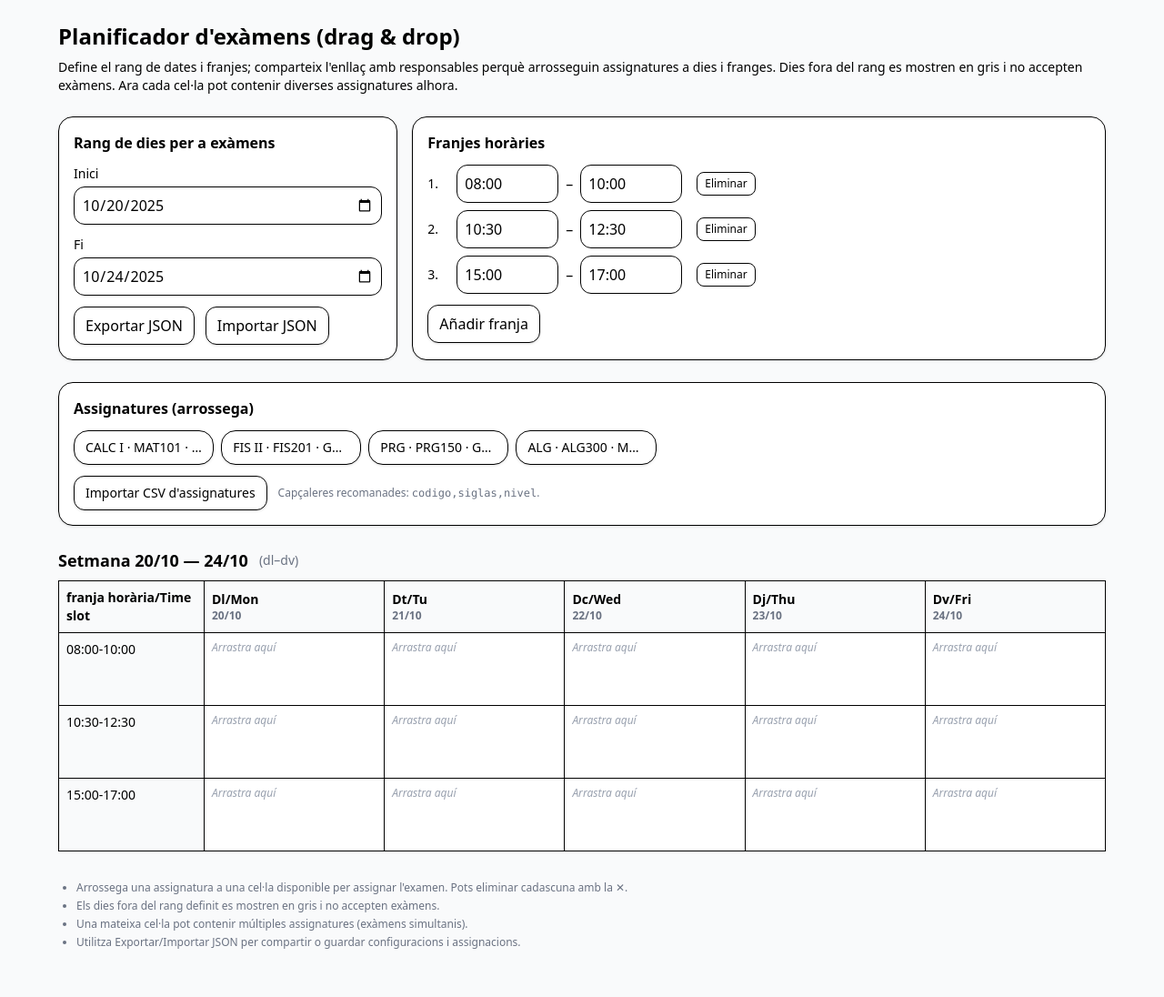
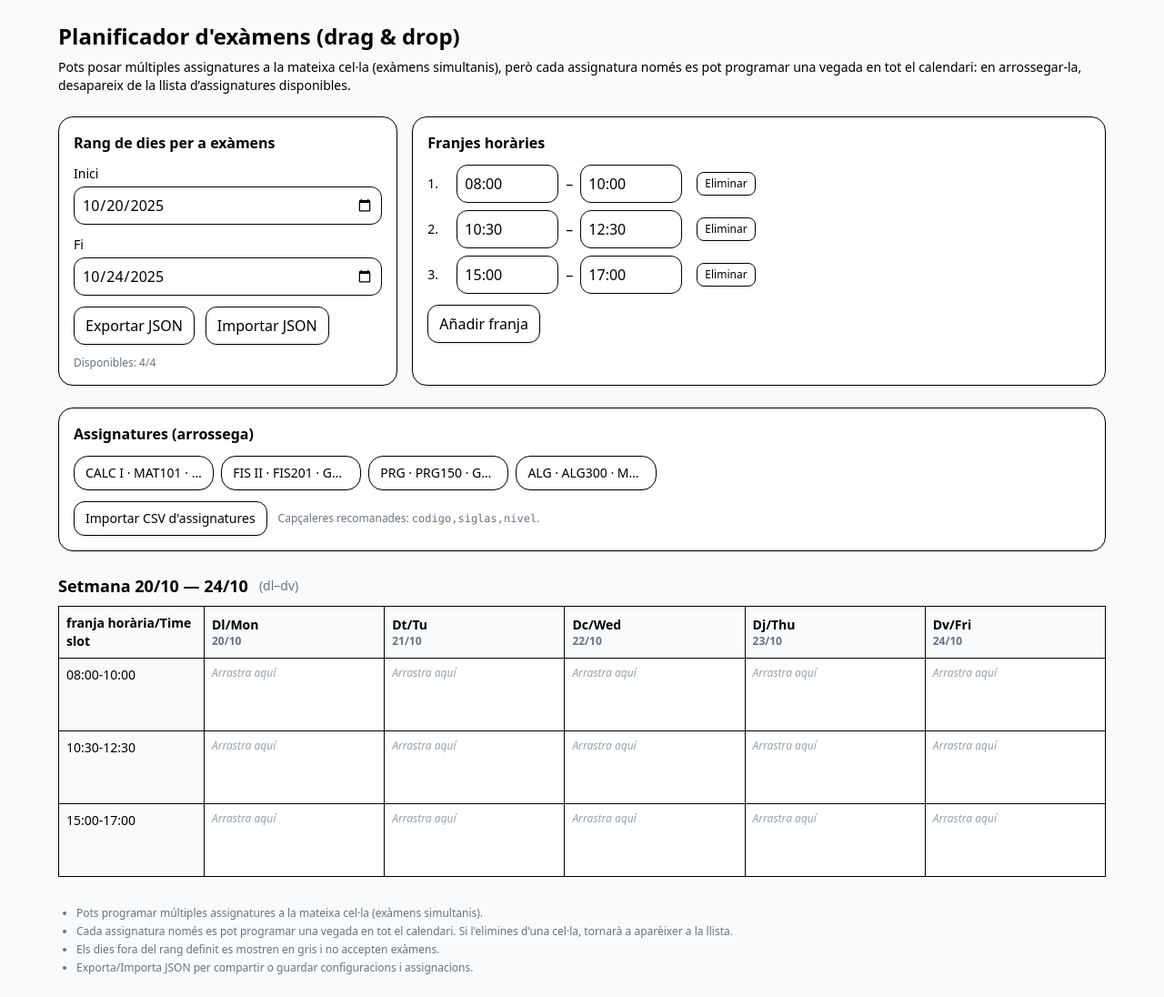
Before and after one commit to sambrocindrela-ctrl/exam-planner, a React (Vite) app: page / in a window 1280 px wide. Shown: the whole page at 91% size. Before the commit the page ends 1068 px from the top, so only its background shows below. Built offline with nearby package versions, Linux system fonts and the light colour scheme.

Commit message:
rule: cada asignatura solo una vez; oculta en bandeja al usar

```diff
--- a/src/ExamPlanner.tsx
+++ b/src/ExamPlanner.tsx
@@ -46,7 +46,7 @@ interface TimeSlot {
   start: string;
   end: string;
 }
-// ahora: clave de celda -> lista de subjectIds
+// Múltiples por celda: "YYYY-MM-DD|slotIndex" -> lista de subjectIds
 type AssignedMap = Record<string, string[]>;
 
 /* ---------- Draggable chip ---------- */
@@ -134,7 +134,7 @@ function DropCell({
 
 /* ---------- Main component ---------- */
 export default function ExamPlanner() {
-  // Asignaturas demo (puedes cargarlas por CSV)
+  // Asignaturas (puedes cargarlas por CSV)
   const [subjects, setSubjects] = useState<Subject[]>([
     { id: "mat101", codigo: "MAT101", siglas: "CALC I", nivel: "GRAU" },
     { id: "fis201", codigo: "FIS201", siglas: "FIS II", nivel: "GRAU" },
@@ -155,7 +155,7 @@ export default function ExamPlanner() {
     { start: "15:00", end: "17:00" },
   ]);
 
-  // Map de asignaciones: "YYYY-MM-DD|slotIndex" -> lista de subjectIds
+  // Mapa de asignaciones
   const [assigned, setAssigned] = useState<AssignedMap>({});
 
   const startDate = useMemo(() => parseISO(startStr), [startStr]);
@@ -170,26 +170,48 @@ export default function ExamPlanner() {
     return isBefore(dayDate, startDate) || isAfter(dayDate, endDate);
   }
 
-  // AÑADIR: permitir múltiples por celda (sin duplicar la misma asignatura dentro de la celda)
+  // IDs ya usados en alguna celda (para ocultarlos de la bandeja y bloquear duplicado global)
+  const usedIds = useMemo(() => {
+    const s = new Set<string>();
+    for (const list of Object.values(assigned)) {
+      for (const id of list) s.add(id);
+    }
+    return s;
+  }, [assigned]);
+
+  // Lista de asignaturas disponibles (no usadas aún)
+  const availableSubjects = useMemo(
+    () => subjects.filter((s) => !usedIds.has(s.id)),
+    [subjects, usedIds]
+  );
+
+  // Drag & drop: añade a la celda si la asignatura no está ya usada en el calendario
   function onDragEnd(e: any) {
     const subjectId = e.active?.id as string;
     const dropId = e.over?.id as string | undefined;
     if (!dropId) return;
     if (!dropId.startsWith("cell:")) return;
+
     const [, dateIso, slotIndexStr] = dropId.split(":");
     const slotIndex = Number(slotIndexStr);
     const dayDate = parseISO(dateIso);
     if (isDisabledDay(dayDate)) return;
 
+    // Si ya está programada en cualquier celda, no permitir duplicar
+    if (usedIds.has(subjectId)) {
+      alert("Esta asignatura ya está programada en el calendario.");
+      return;
+    }
+
     const key = `${dateIso}|${slotIndex}`;
     setAssigned((prev) => {
       const list = prev[key] ?? [];
-      if (list.includes(subjectId)) return prev; // evita duplicar la misma asignatura en esta celda
+      if (list.includes(subjectId)) return prev; // (por si acaso) no duplicar dentro de la misma celda
       return { ...prev, [key]: [...list, subjectId] };
     });
   }
 
-  // Eliminar solo UNA asignatura de la celda
+  // Eliminar solo UNA asignatura de la celda (vuelve a la bandeja automáticamente)
   function removeOneFromCell(dateIso: string, slotIndex: number, subjectId: string) {
     const key = `${dateIso}|${slotIndex}`;
     setAssigned((prev) => {
@@ -245,7 +267,7 @@ export default function ExamPlanner() {
     reader.readAsText(file);
   }
 
-  // (Opcional) Soporte para preset/data vía URL (si lo añadiste antes)
+  // (Opcional) Soporte para preset/data vía URL (si lo añadiste)
   useEffect(() => {
     const params = new URLSearchParams(window.location.search);
     const preset = params.get("preset");
@@ -279,16 +301,13 @@ export default function ExamPlanner() {
   }, []);
 
   /* ---------- Render ---------- */
-
-
   return (
     <div className="p-6 max-w-[1200px] mx-auto">
       <h1 className="text-2xl font-bold mb-2">Planificador d'exàmens (drag & drop)</h1>
       <p className="text-sm mb-6">
-        Define el rang de dates i franjes; comparteix l'enllaç amb responsables
-        perquè arrosseguin assignatures a dies i franges. Dies fora del rang es
-        mostren en gris i no accepten exàmens. Ara cada cel·la pot contenir
-        diverses assignatures alhora.
+        Pots posar múltiples assignatures a la mateixa cel·la (exàmens simultanis),
+        però cada assignatura només es pot programar una vegada en tot el calendari:
+        en arrossegar-la, desapareix de la llista d’assignatures disponibles.
       </p>
 
       {/* Configuración */}
@@ -309,7 +328,7 @@ export default function ExamPlanner() {
             onChange={(e) => setEndStr(e.target.value)}
             className="w-full border rounded-xl p-2"
           />
-          <div className="flex gap-3 mt-3">
+          <div className="flex flex-wrap gap-3 mt-3">
             <button
               onClick={exportJSON}
               className="px-3 py-2 border rounded-xl shadow-sm"
@@ -325,6 +344,9 @@ export default function ExamPlanner() {
                 className="hidden"
               />
             </label>
+            <span className="text-xs text-gray-500 self-center">
+              Disponibles: {availableSubjects.length}/{subjects.length}
+            </span>
           </div>
         </div>
 
@@ -382,17 +404,22 @@ export default function ExamPlanner() {
 
       {/* DndContext envuelve chips + calendario */}
       <DndContext onDragEnd={onDragEnd} modifiers={[restrictToWindowEdges]}>
-        {/* Asignaturas */}
+        {/* Asignaturas disponibles */}
         <div className="p-4 rounded-2xl border shadow-sm bg-white mb-6">
           <h2 className="font-semibold mb-3">Assignatures (arrossega)</h2>
           <div className="flex flex-wrap gap-2">
-            {subjects.map((s) => (
+            {availableSubjects.map((s) => (
               <Chip
                 key={s.id}
                 id={s.id}
                 label={`${s.siglas} · ${s.codigo} · ${s.nivel}`}
               />
             ))}
+            {availableSubjects.length === 0 && (
+              <div className="text-xs text-gray-500 italic">
+                No queden assignatures per programar.
+              </div>
+            )}
           </div>
           <div className="mt-3 flex items-center gap-3 text-sm">
             <label className="px-3 py-2 border rounded-xl shadow-sm cursor-pointer bg-white">
@@ -485,7 +512,9 @@ export default function ExamPlanner() {
                             key={i}
                             className="border p-2 min-w-[170px] text-left"
                           >
-                            <div className="font-semibold">{dayLabels[i]}</div>
+                            <div className="font-semibold">
+                              {["Dl/Mon", "Dt/Tu", "Dc/Wed", "Dj/Thu", "Dv/Fri"][i]}
+                            </div>
                             <div className="text-xs text-gray-500">
                               {fmtDM(day)}
                             </div>
@@ -534,19 +563,17 @@ export default function ExamPlanner() {
       <div className="mt-8 text-xs text-gray-500">
         <ul className="list-disc ml-5 space-y-1">
           <li>
-            Arrossega una assignatura a una cel·la disponible per assignar
-            l'examen. Pots eliminar cadascuna amb la ✕.
+            Pots programar múltiples assignatures a la mateixa cel·la (exàmens simultanis).
           </li>
           <li>
-            Els dies fora del rang definit es mostren en gris i no accepten
-            exàmens.
+            Cada assignatura només es pot programar una vegada en tot el calendari.
+            Si l'elimines d'una cel·la, tornarà a aparèixer a la llista.
           </li>
           <li>
-            Una mateixa cel·la pot contenir múltiples assignatures (exàmens simultanis).
+            Els dies fora del rang definit es mostren en gris i no accepten exàmens.
           </li>
           <li>
-            Utilitza Exportar/Importar JSON per compartir o guardar
-            configuracions i assignacions.
+            Exporta/Importa JSON per compartir o guardar configuracions i assignacions.
           </li>
         </ul>
       </div>
```
